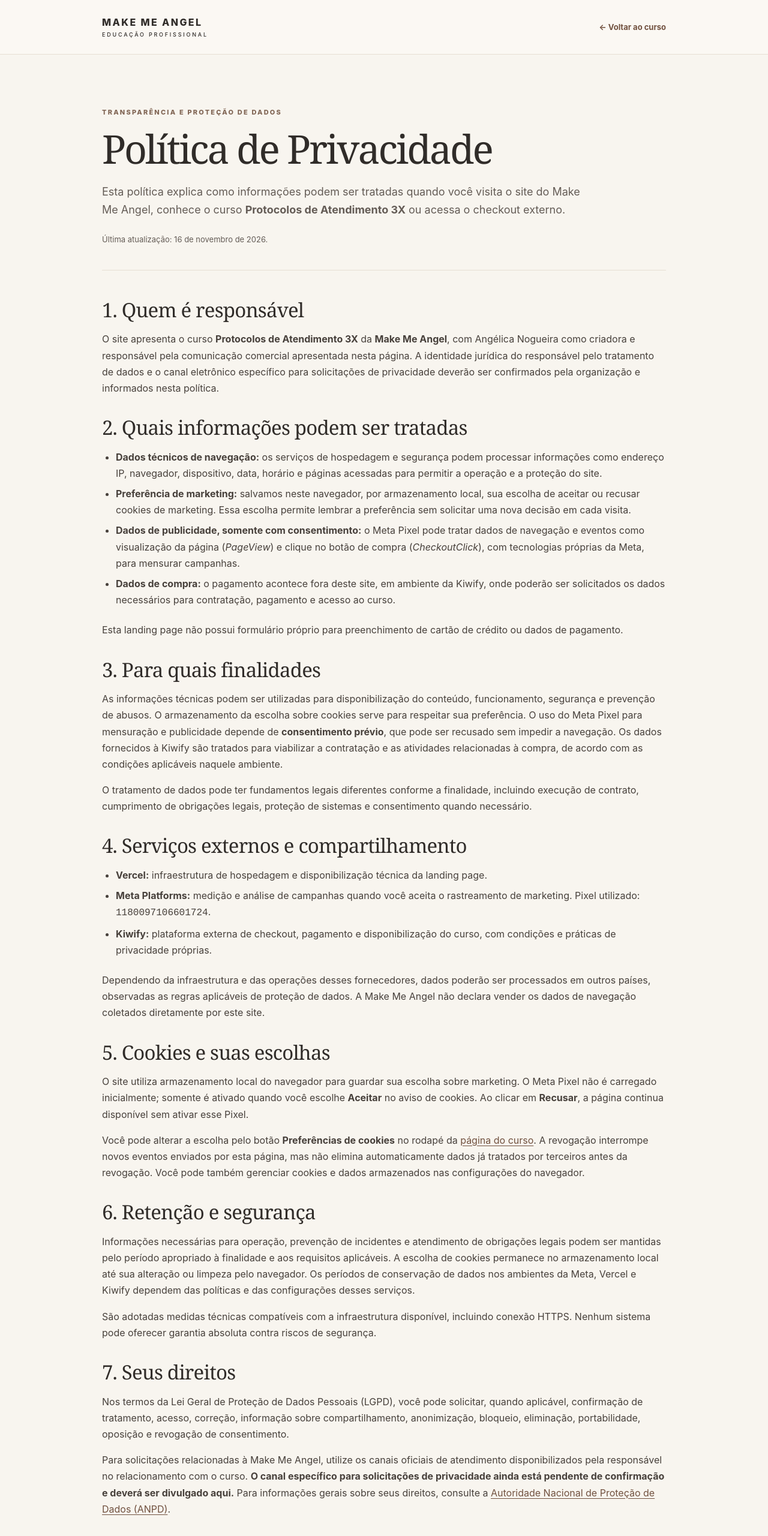
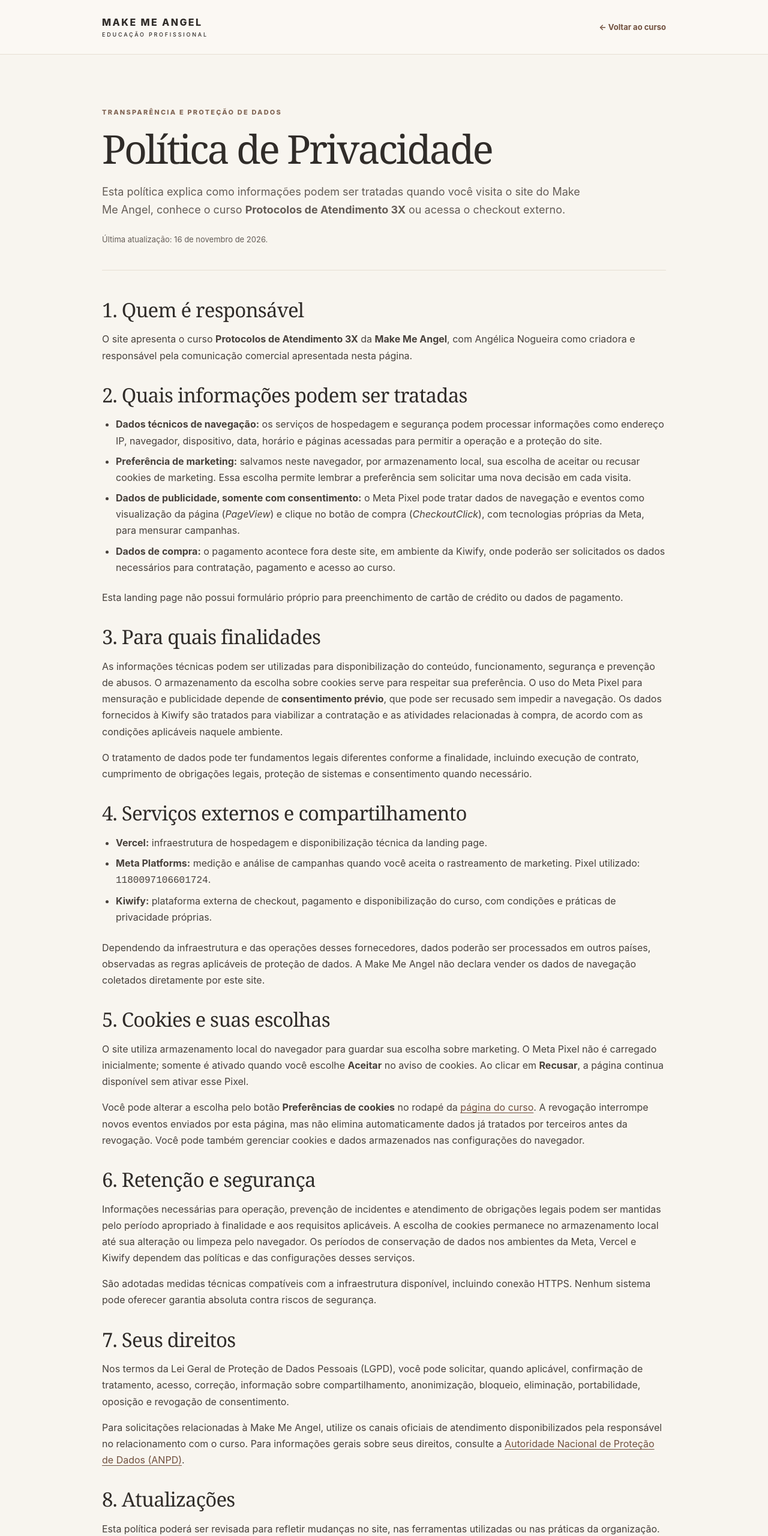
Before and after one commit to krrozino/landing-page-angelica, a plain HTML site: page politica-de-privacidade/index.html in a window 1280 px wide. Shown: the top 2561 px of the page at 60% size. Drawn offline with Linux system fonts and the light colour scheme.

Commit message:
docs: remove provisional contact notices from privacy policy

```diff
--- a/politica-de-privacidade/index.html
+++ b/politica-de-privacidade/index.html
@@ -48,7 +48,7 @@
     <article>
       <section aria-labelledby="responsavel">
         <h2 id="responsavel">1. Quem é responsável</h2>
-        <p>O site apresenta o curso <strong>Protocolos de Atendimento 3X</strong> da <strong>Make Me Angel</strong>, com Angélica Nogueira como criadora e responsável pela comunicação comercial apresentada nesta página. A identidade jurídica do responsável pelo tratamento de dados e o canal eletrônico específico para solicitações de privacidade deverão ser confirmados pela organização e informados nesta política.</p>
+        <p>O site apresenta o curso <strong>Protocolos de Atendimento 3X</strong> da <strong>Make Me Angel</strong>, com Angélica Nogueira como criadora e responsável pela comunicação comercial apresentada nesta página.</p>
       </section>
       <section aria-labelledby="dados">
         <h2 id="dados">2. Quais informações podem ser tratadas</h2>
@@ -87,7 +87,7 @@
       <section aria-labelledby="direitos">
         <h2 id="direitos">7. Seus direitos</h2>
         <p>Nos termos da Lei Geral de Proteção de Dados Pessoais (LGPD), você pode solicitar, quando aplicável, confirmação de tratamento, acesso, correção, informação sobre compartilhamento, anonimização, bloqueio, eliminação, portabilidade, oposição e revogação de consentimento.</p>
-        <p>Para solicitações relacionadas à Make Me Angel, utilize os canais oficiais de atendimento disponibilizados pela responsável no relacionamento com o curso. <strong>O canal específico para solicitações de privacidade ainda está pendente de confirmação e deverá ser divulgado aqui.</strong> Para informações gerais sobre seus direitos, consulte a <a href="https://www.gov.br/anpd/pt-br/assuntos/titular-de-dados/direito-dos-titulares" target="_blank" rel="noopener noreferrer">Autoridade Nacional de Proteção de Dados (ANPD)</a>.</p>
+        <p>Para solicitações relacionadas à Make Me Angel, utilize os canais oficiais de atendimento disponibilizados pela responsável no relacionamento com o curso. Para informações gerais sobre seus direitos, consulte a <a href="https://www.gov.br/anpd/pt-br/assuntos/titular-de-dados/direito-dos-titulares" target="_blank" rel="noopener noreferrer">Autoridade Nacional de Proteção de Dados (ANPD)</a>.</p>
       </section>
       <section aria-labelledby="mudancas">
         <h2 id="mudancas">8. Atualizações</h2>
```
